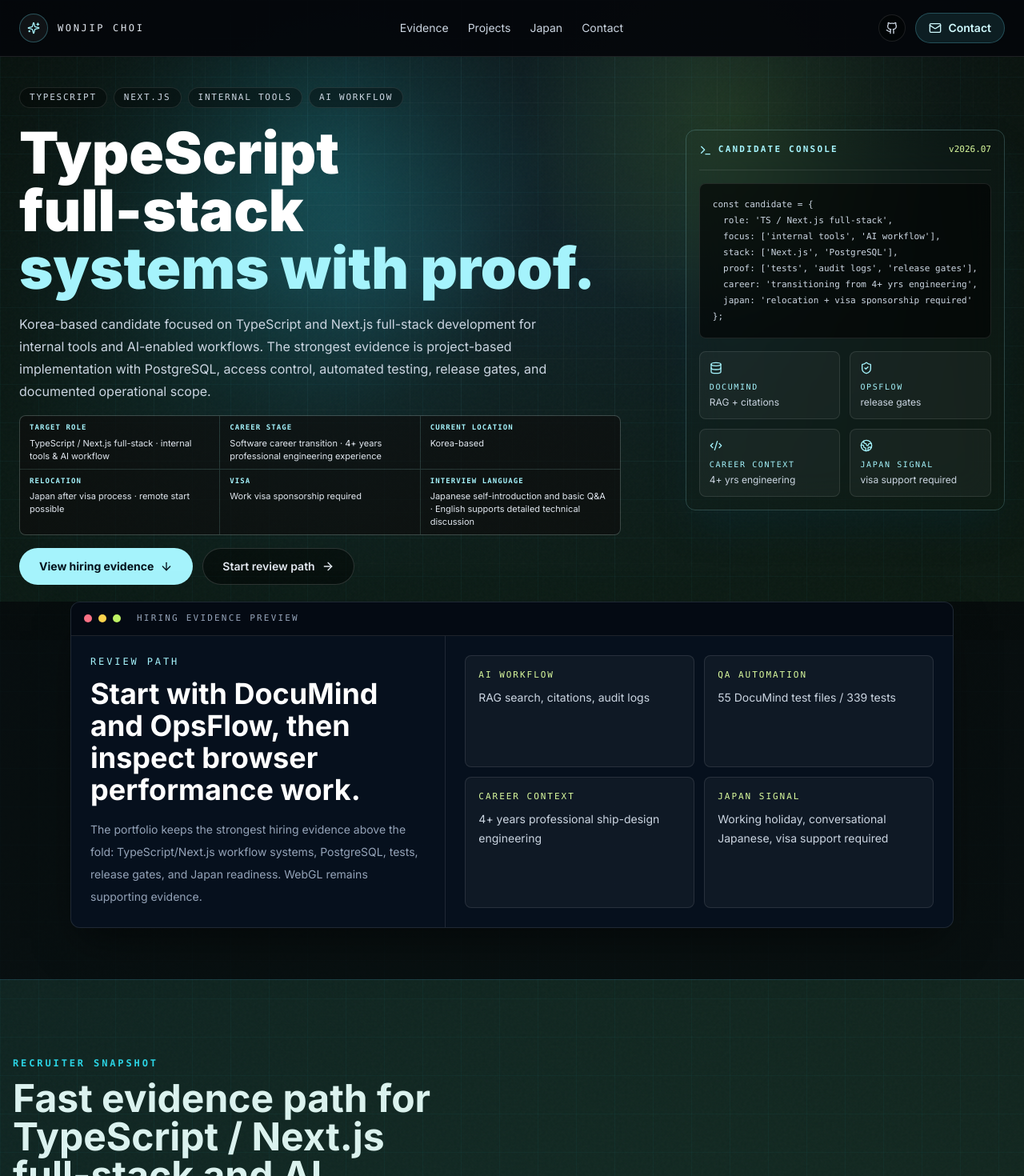
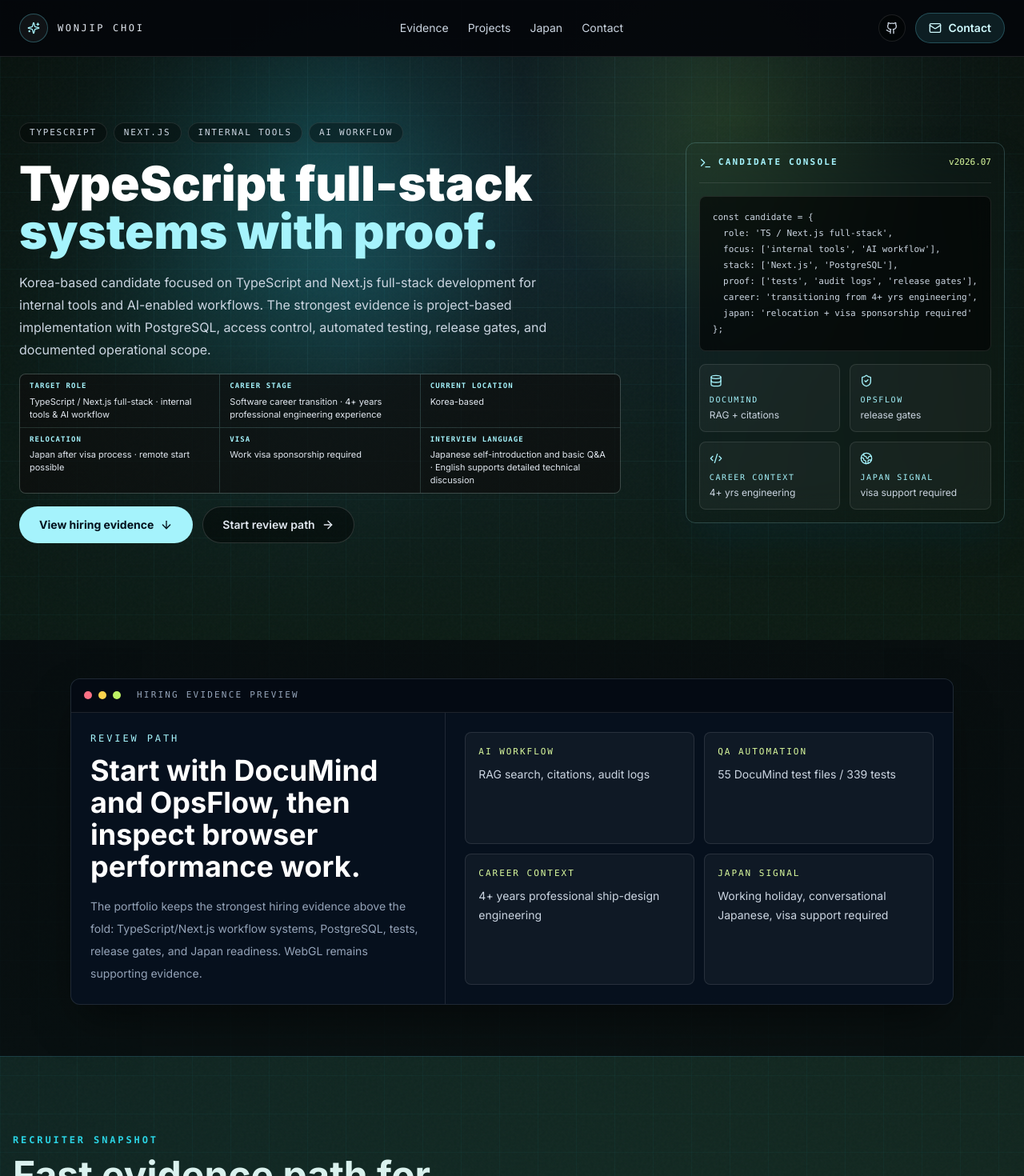
Before and after one commit to jiwonjae-svg/portfolio-page, a Next.js app: page / in a window 1280 px wide. Shown: the top 1470 px of the page at 80% size. Built offline with nearby package versions, Linux system fonts and the light colour scheme.

Commit message:
Fix hero and fixed navigation overlap

```diff
--- a/app/globals.css
+++ b/app/globals.css
@@ -19,6 +19,7 @@
 @layer base {
   html {
     scroll-behavior: smooth;
+    scroll-padding-top: 5rem;
   }
 
   body {
@@ -120,6 +121,7 @@
   .section-band {
     @apply relative px-4 py-20 md:py-24;
     border-top: 1px solid rgba(22, 48, 66, 0.7);
+    scroll-margin-top: 5rem;
   }
 
   .section-kicker {
--- a/components/TableOfContents.tsx
+++ b/components/TableOfContents.tsx
@@ -45,7 +45,7 @@ export default function TableOfContents() {
       ([entry]) => setPastHero(!entry.isIntersecting),
       { threshold: 0.1 }
     );
-    const heroEl = document.querySelector('section');
+    const heroEl = document.querySelector('[data-testid="portfolio-hero"]');
     if (heroEl) heroObserver.observe(heroEl);
 
     return () => {
--- a/components/ui/galaxy-interactive-hero-section.tsx
+++ b/components/ui/galaxy-interactive-hero-section.tsx
@@ -227,7 +227,7 @@ function Navbar() {
 function HeroContent() {
   return (
     <motion.div
-      className="max-w-4xl px-4 pt-14 text-left text-white md:px-6 lg:pt-10"
+      className="max-w-4xl px-4 text-left text-white md:px-6"
       initial="hidden"
       animate="visible"
       variants={revealContainer}
@@ -245,7 +245,7 @@ function HeroContent() {
       </motion.div>
 
       <motion.h1
-        className="max-w-4xl py-1 text-4xl font-black leading-[1.08] tracking-normal text-white sm:text-6xl md:text-6xl xl:text-7xl 2xl:text-8xl"
+        className="max-w-4xl py-1 text-4xl font-black leading-[1.08] tracking-normal text-white sm:text-6xl md:text-6xl xl:text-6xl 2xl:text-8xl"
         aria-label="TypeScript full-stack systems with proof."
         variants={revealContainer}
       >
@@ -353,7 +353,7 @@ function CandidatePreviewPanel() {
 
 function EvidenceScreenshot() {
   return (
-    <section className="relative z-10 mx-auto -mt-8 max-w-6xl px-4 md:-mt-12 md:px-6">
+    <section className="relative z-10 mx-auto max-w-6xl px-4 md:px-6">
       <div
         className="overflow-hidden rounded-xl border border-white/10 bg-[#07111f]/95 shadow-2xl shadow-black/50"
       >
@@ -403,12 +403,12 @@ export function GalaxyInteractiveHeroSection() {
     <div className="relative bg-background">
       <Navbar />
 
-      <div className="relative min-h-screen">
+      <div data-testid="portfolio-hero" className="relative min-h-screen">
         <div className="absolute inset-0 z-0">
           <HeroBackground />
         </div>
 
-        <div className="pointer-events-none absolute inset-0 z-10 flex items-center">
+        <div className="pointer-events-none relative z-10 flex min-h-screen items-center pb-12 pt-20 lg:pb-16 lg:pt-24">
           <div className="mx-auto grid w-full max-w-7xl items-center gap-10 lg:grid-cols-[minmax(0,1fr)_440px]">
             <div className="pointer-events-auto">
               <HeroContent />
@@ -422,7 +422,7 @@ export function GalaxyInteractiveHeroSection() {
 
       <div
         data-testid="hiring-evidence-preview-shell"
-        className="section-surface relative z-10 pb-16"
+        className="section-surface relative z-10 pb-16 pt-8 md:pt-12"
       >
         <EvidenceScreenshot />
       </div>
```
Also changed, not shown: 1 other file (tests, documents, lock files or other folders).
